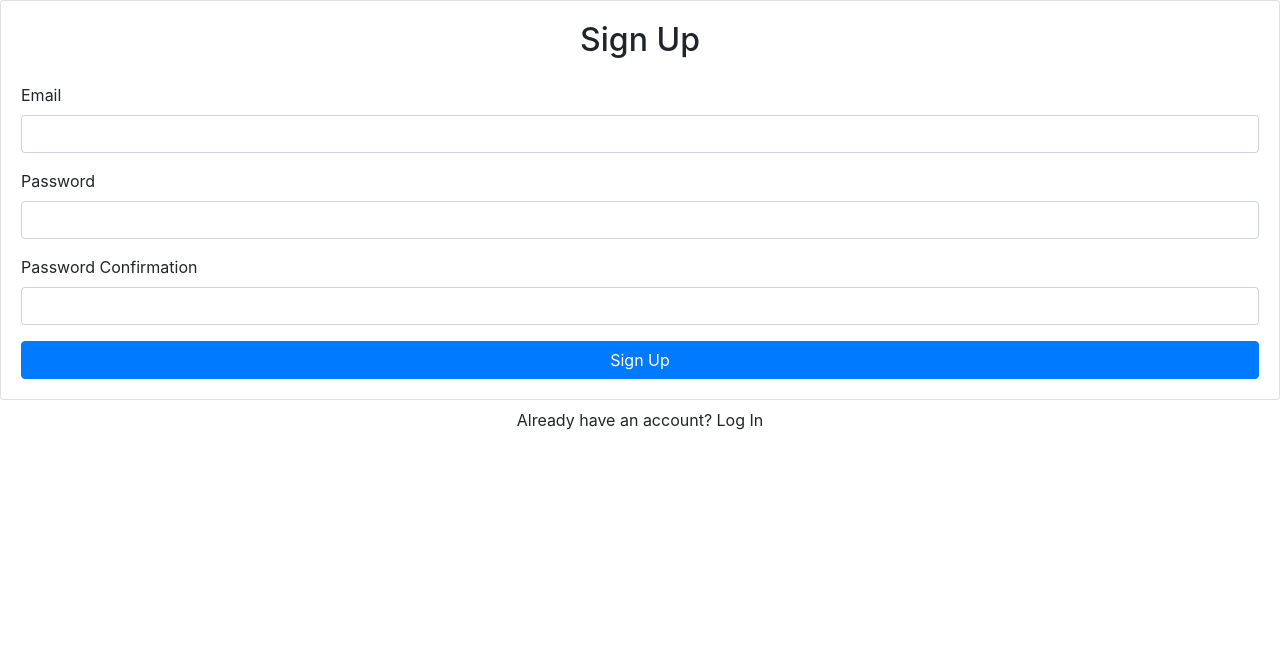
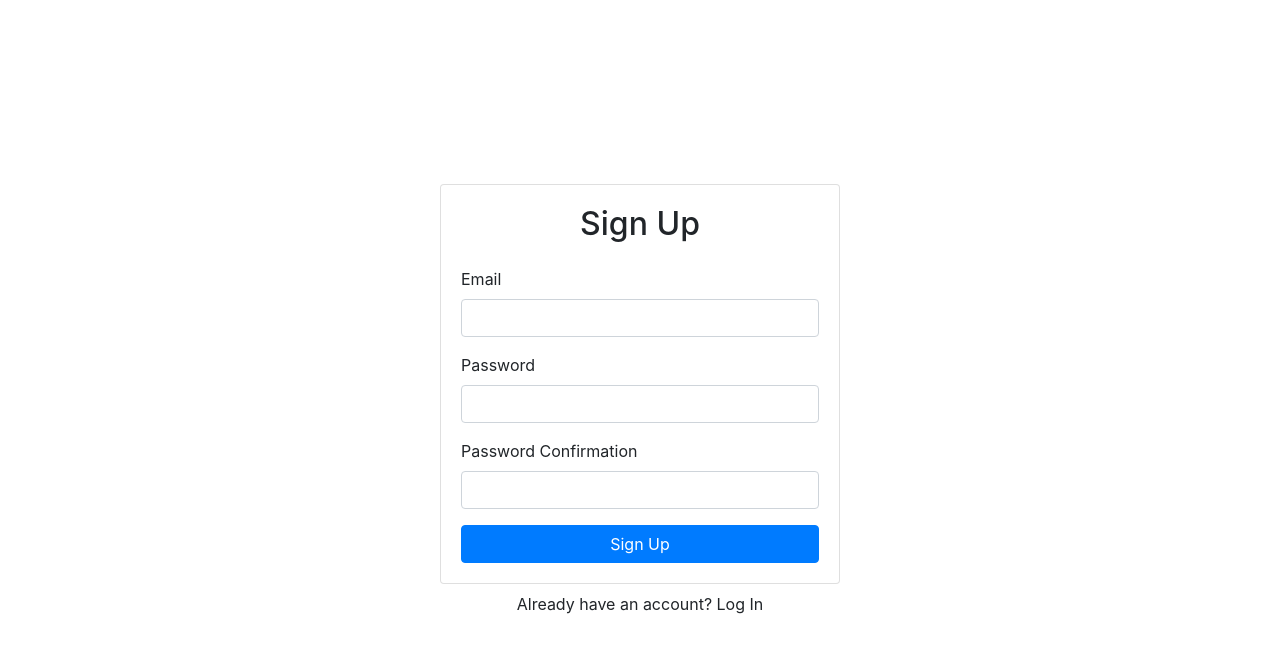
Before and after one commit to sawi4644/PoweRx, a React (Create React App) app in the folder client/: page / in a window 1280 px wide. Shown: the top 652 px of the page. Built offline with nearby package versions, Linux system fonts and the light colour scheme.

Commit message:
Finished styling the Sign Up page.

```diff
--- a/client/src/App.js
+++ b/client/src/App.js
@@ -1,4 +1,5 @@
 import React from 'react'
+import { Container } from 'react-bootstrap'
 import Homepage from '../src/pages/Homepage/Homepage'
 import {
   BrowserRouter as Router,
@@ -15,7 +16,13 @@ import Signup from '../src/components/SignUp/SignUp'
 
 function App() {
 
-  return <Signup />
+  return (
+    <Container className="d-flex align-items-center justify-content-center" style={{ minHeight: "100vH"}}>
+      <div className="w-100" style={{ maxWidth: "400px"}}>
+        <Signup />
+      </div>
+    </Container>
+  )
 
   // return (
   //   <Router>
```
